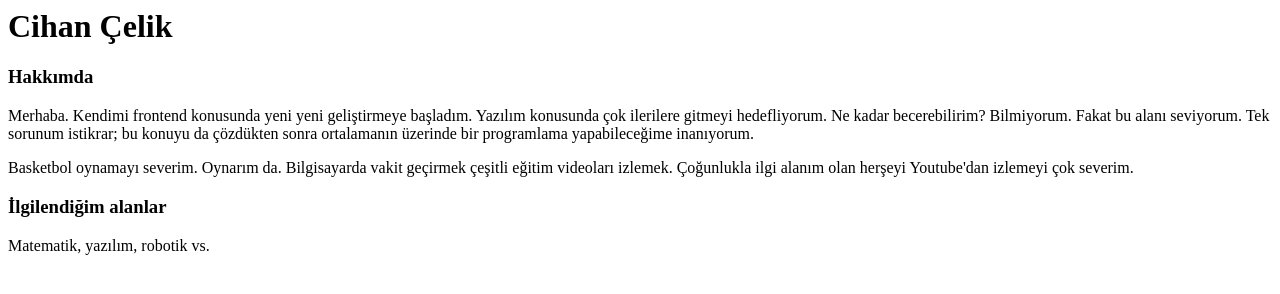
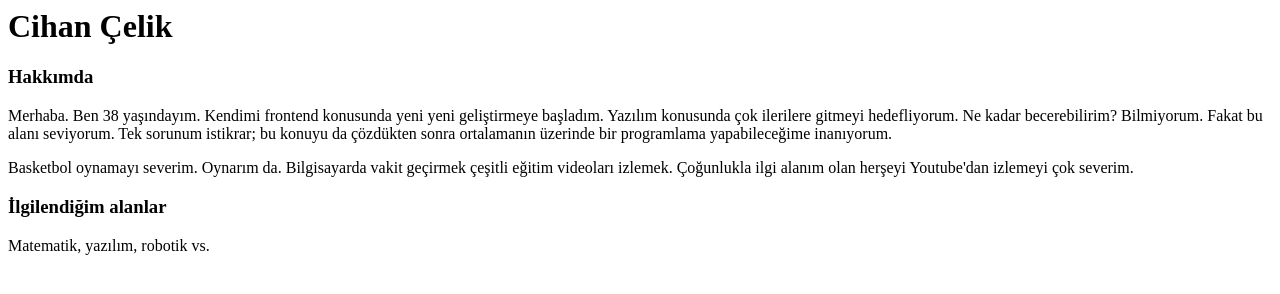
Before and after one commit to cicocelik/kodluyoruzilkrepo, a plain HTML site: page index.html in a window 1280 px wide. Drawn offline with Linux system fonts and the light colour scheme.

Commit message:
ödev1 www.patika.dev

```diff
--- a/index.html
+++ b/index.html
@@ -4,7 +4,7 @@
 <!-- Alt başlık -->
 <h3>Hakkımda</h3>
 <!-- Ben kimim -->
-<p>Merhaba. Kendimi frontend konusunda yeni yeni geliştirmeye başladım. Yazılım konusunda çok ilerilere gitmeyi hedefliyorum. Ne kadar becerebilirim? Bilmiyorum. Fakat bu alanı seviyorum. Tek sorunum istikrar; bu konuyu da çözdükten sonra ortalamanın üzerinde bir programlama yapabileceğime inanıyorum. </p>
+<p>Merhaba. Ben 38 yaşındayım. Kendimi frontend konusunda yeni yeni geliştirmeye başladım. Yazılım konusunda çok ilerilere gitmeyi hedefliyorum. Ne kadar becerebilirim? Bilmiyorum. Fakat bu alanı seviyorum. Tek sorunum istikrar; bu konuyu da çözdükten sonra ortalamanın üzerinde bir programlama yapabileceğime inanıyorum. </p>
 <!-- Hobilerim -->
 <p>Basketbol oynamayı severim. Oynarım da. Bilgisayarda vakit geçirmek çeşitli eğitim videoları izlemek. Çoğunlukla ilgi alanım olan herşeyi Youtube'dan izlemeyi çok severim.</p>
 <!-- Sevdiğim alanlar -->
```
